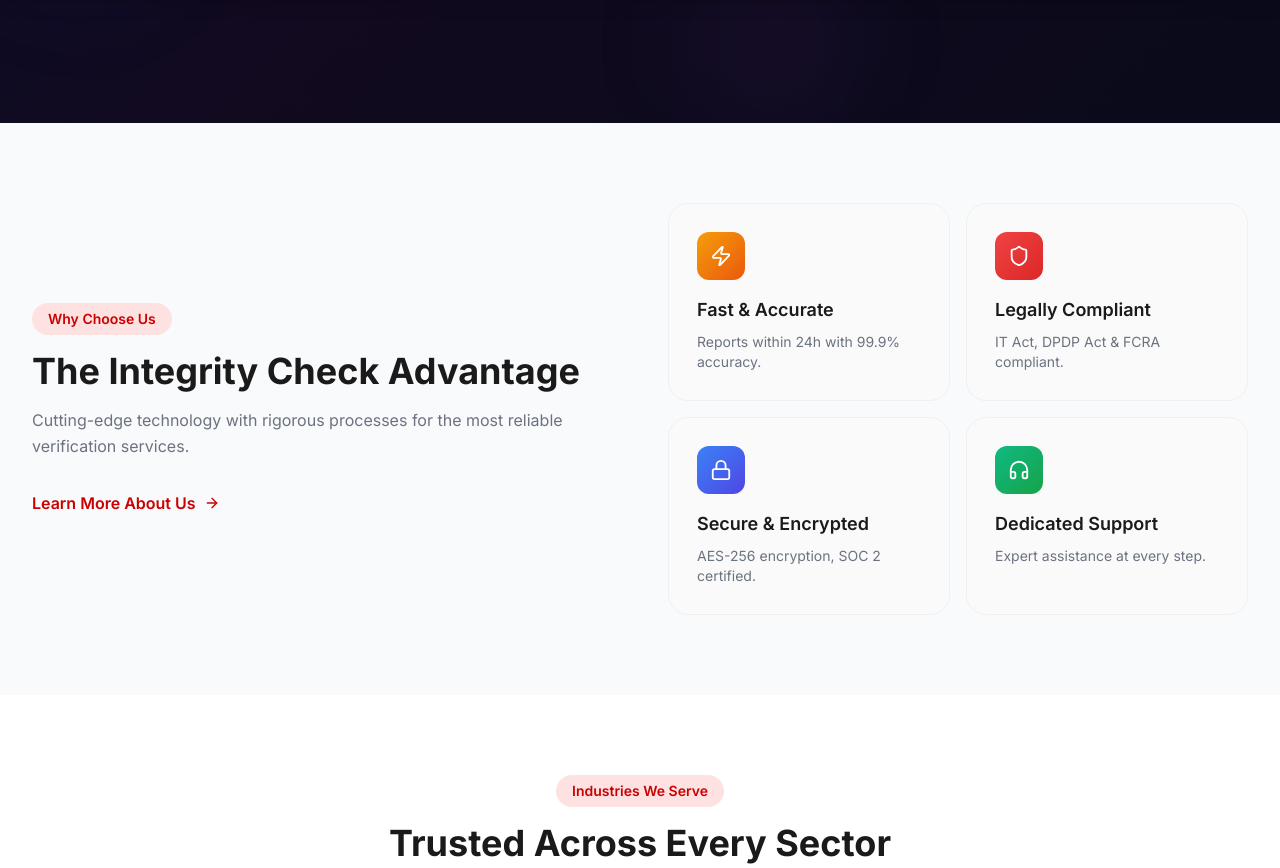
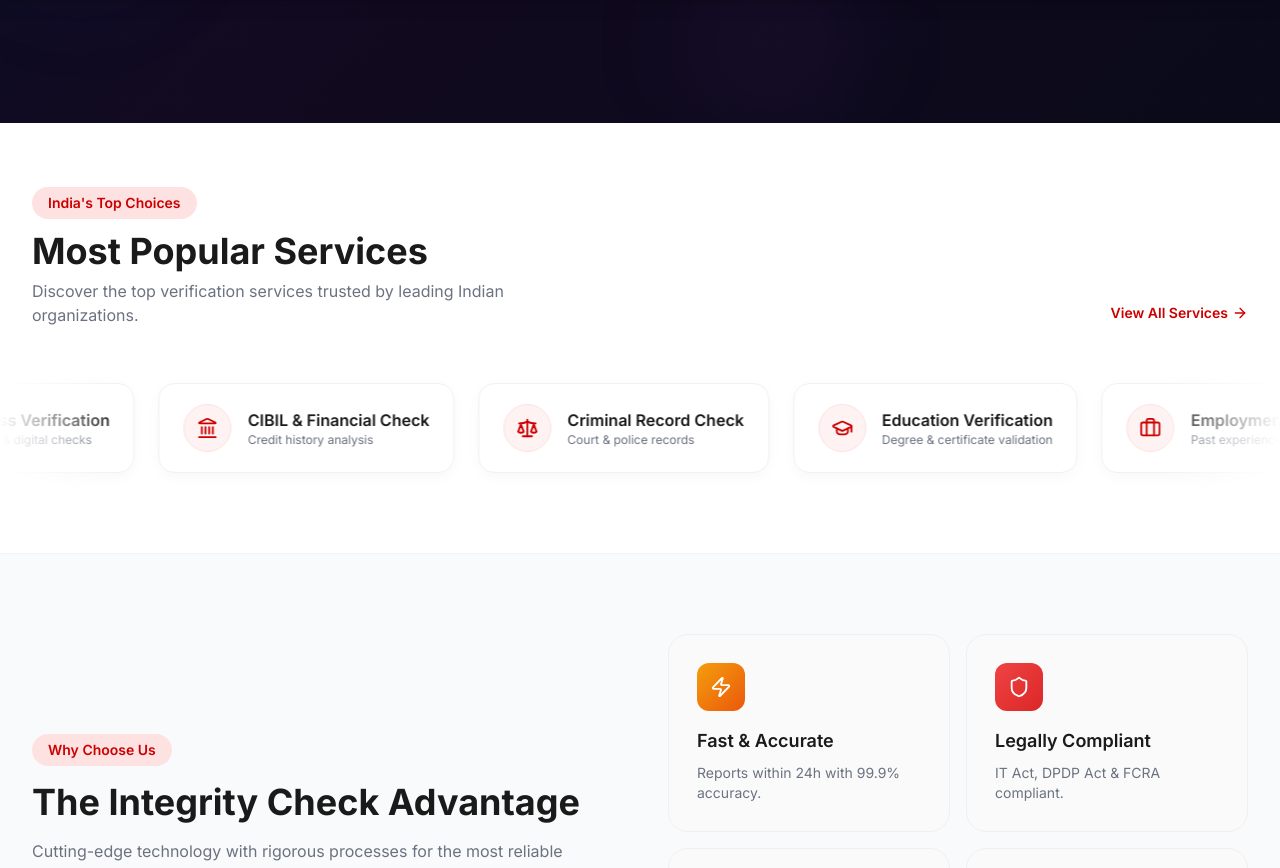
Before and after one commit to sp9935891173s-lgtm/integrity-check-website, a React (Vite) app in the folder app/: page /#/ in a window 1280 px wide. Shown: the part 800-1668 px from the top of the page. Built offline with nearby package versions, Linux system fonts and the light colour scheme.

Commit message:
compliance final update

```diff
--- a/app/src/index.css
+++ b/app/src/index.css
@@ -821,3 +821,41 @@
   opacity: 1;
   transform: perspective(1000px) rotateY(0deg) rotateX(0deg) scale(1) translateY(0);
 }
+
+/* ===== Marquee Animation ===== */
+.marquee-content {
+  display: flex;
+  min-width: max-content;
+  animation: marquee 35s linear infinite;
+  padding-right: 1.5rem;
+  gap: 1.5rem;
+}
+
+.group:hover .marquee-content {
+  animation-play-state: paused;
+}
+
+@keyframes marquee {
+  0% { transform: translateX(0); }
+  100% { transform: translateX(-100%); }
+}
+
+.marquee-card {
+  background: white;
+  border-radius: 1rem;
+  padding: 1.25rem 1.5rem;
+  border: 1px solid #f1f1f1;
+  display: flex;
+  align-items: center;
+  gap: 1rem;
+  min-width: max-content;
+  box-shadow: 0 4px 15px rgba(0, 0, 0, 0.03);
+  transition: all 0.3s ease;
+  cursor: pointer;
+}
+
+.marquee-card:hover {
+  border-color: rgba(204, 0, 0, 0.2);
+  box-shadow: 0 10px 30px rgba(204, 0, 0, 0.08);
+  transform: translateY(-3px);
+}
--- a/app/src/pages/Home.tsx
+++ b/app/src/pages/Home.tsx
@@ -5,7 +5,8 @@ import {
   Shield, Zap, Lock, Headphones, Star, ArrowRight, CheckCircle,
   Stethoscope, Laptop, Landmark, Factory, ShoppingCart,
   School, UserSearch, Building2, Home as HomeIcon, Truck, Hotel, Wallet,
-  FlaskRound, Scale, Heart, ShieldCheck, Clock, TrendingUp
+  FlaskRound, Scale, Heart, ShieldCheck, Clock, TrendingUp,
+  FileText, MapPin, Briefcase, GraduationCap
 } from 'lucide-react';
 
 function HeroSection() {
@@ -166,6 +167,74 @@ function HeroSection() {
 }
 
 
+const popularServices = [
+  { icon: ShieldCheck, title: 'Comprehensive Background Check', desc: 'Full profile verification' },
+  { icon: MapPin, title: 'Address Verification', desc: 'Physical & digital checks' },
+  { icon: Landmark, title: 'CIBIL & Financial Check', desc: 'Credit history analysis' },
+  { icon: Scale, title: 'Criminal Record Check', desc: 'Court & police records' },
+  { icon: GraduationCap, title: 'Education Verification', desc: 'Degree & certificate validation' },
+  { icon: Briefcase, title: 'Employment History', desc: 'Past experience & tenure' },
+  { icon: FlaskRound, title: 'Drug Testing', desc: 'Pre-employment screening' },
+  { icon: UserSearch, title: 'Identity Verification', desc: 'Aadhaar, PAN & Voter ID' },
+  { icon: CheckCircle, title: 'Reference Check', desc: 'Professional & personal' },
+  { icon: FileText, title: 'Court Record Check', desc: 'Civil & criminal cases' }
+];
+
+function PopularServicesSection() {
+  const { ref, isRevealed } = useScrollReveal();
+
+  return (
+    <section ref={ref} className="py-16 bg-white border-b border-gray-100 overflow-hidden relative">
+      <div className="max-w-7xl mx-auto px-4 sm:px-6 lg:px-8 mb-10">
+        <div className={`flex flex-col md:flex-row md:items-end justify-between gap-4 transition-all duration-700 ${isRevealed ? 'opacity-100 translate-y-0' : 'opacity-0 translate-y-8'}`}>
+          <div>
+            <span className="inline-block px-4 py-1.5 bg-red-100 text-brand-red text-sm font-semibold rounded-full mb-3">India's Top Choices</span>
+            <h2 className="text-3xl sm:text-4xl font-bold text-brand-black mb-2">Most Popular Services</h2>
+            <p className="text-gray-500 max-w-xl">Discover the top verification services trusted by leading Indian organizations.</p>
+          </div>
+          <Link to="/services" className="text-brand-red font-semibold hover:gap-2 transition-all flex items-center gap-1 text-sm pb-1">
+            View All Services <ArrowRight size={16} />
+          </Link>
+        </div>
+      </div>
+
+      <div className="relative w-full flex overflow-hidden group py-4">
+        {/* Left and Right Gradients for smooth fade effect */}
+        <div className="absolute left-0 top-0 bottom-0 w-32 bg-gradient-to-r from-white to-transparent z-10 pointer-events-none" />
+        <div className="absolute right-0 top-0 bottom-0 w-32 bg-gradient-to-l from-white to-transparent z-10 pointer-events-none" />
+
+        <div className="marquee-content group-hover:pause">
+          {popularServices.map((service, idx) => (
+            <div key={`marquee-1-${idx}`} className="marquee-card">
+               <div className="w-12 h-12 rounded-full bg-red-50 flex items-center justify-center shrink-0 border border-red-100">
+                  <service.icon size={22} className="text-brand-red" />
+               </div>
+               <div>
+                 <h3 className="font-semibold text-brand-black">{service.title}</h3>
+                 <p className="text-xs text-gray-500">{service.desc}</p>
+               </div>
+            </div>
+          ))}
+        </div>
+        <div className="marquee-content group-hover:pause" aria-hidden="true">
+          {popularServices.map((service, idx) => (
+            <div key={`marquee-2-${idx}`} className="marquee-card">
+               <div className="w-12 h-12 rounded-full bg-red-50 flex items-center justify-center shrink-0 border border-red-100">
+                  <service.icon size={22} className="text-brand-red" />
+               </div>
+               <div>
+                 <h3 className="font-semibold text-brand-black">{service.title}</h3>
+                 <p className="text-xs text-gray-500">{service.desc}</p>
+               </div>
+            </div>
+          ))}
+        </div>
+      </div>
+    </section>
+  );
+}
+
+
 function WhyChooseUsSection() {
   const features = [
     { icon: Zap, title: 'Fast & Accurate', desc: 'Reports within 24h with 99.9% accuracy.', color: 'from-amber-500 to-orange-600' },
@@ -273,7 +342,7 @@ export default function Home() {
   return (
     <>
       <HeroSection />
-
+      <PopularServicesSection />
       <WhyChooseUsSection />
       <IndustriesSection />
 
```
